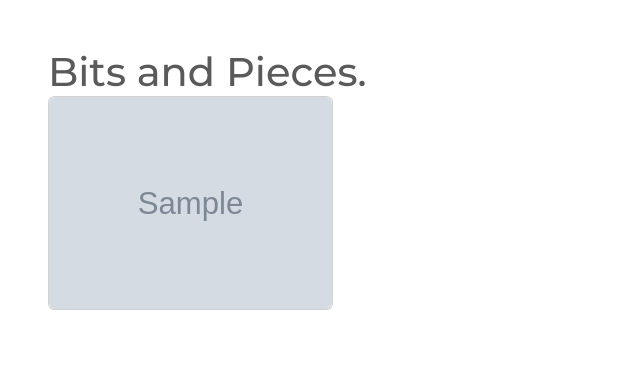
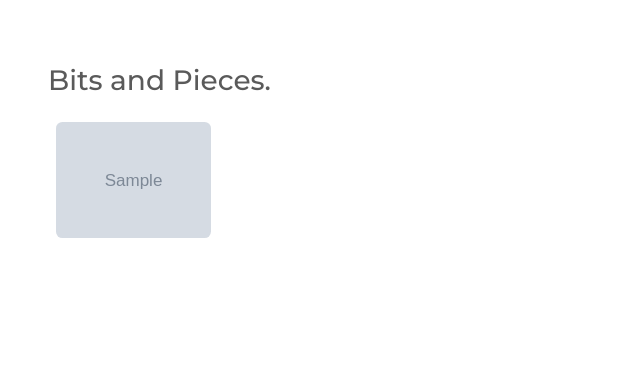
Before and after one commit to sandygudie/bitsandpieces, a Django app: template blogapp/templates/blog/index.html in a window 1280 px wide. Shown: the top 373 px of the page, without its empty margins (0-640 px from the left). Run offline with Django 4.2, Linux system fonts and the light colour scheme; the template is opened without the code that fills it: most values are stand-ins (such as "Sample title", 1, 10 or a date in 2020); grey boxes marked "Sample" are stand-in pictures; some libraries are stand-ins or nearby versions.

Commit message:
Updated the templates

```diff
--- a/blogapp/templates/blog/base.html
+++ b/blogapp/templates/blog/base.html
@@ -16,7 +16,7 @@
     />
     <title>Bits and Pieces</title>
   </head>
-  <body class="w-100 h-100 p-5">
+  <body class="p-5">
     {% block content %} {% endblock content %}
 
     <script src="https://cdn.jsdelivr.net/npm/summernote@0.8.18/dist/summernote-bs4.min.js"></script>
--- a/blogapp/templates/blog/index.html
+++ b/blogapp/templates/blog/index.html
@@ -1,24 +1,20 @@
 {% extends 'blog/base.html' %} {% block content %}
 
 <div class="container">
-  <h1>Bits and Pieces.</h1>
+  <h3 class="py-3">Bits and Pieces.</h3>
   <div class="row">
     {% for blog in bloglists %}
 
-    <div class="card w-25 mb-3">
+    <div style="width:15%" class="p-2">
       <a class="" href="{% url 'post' blog.slug %}">
         <img
           src="media/{{blog.image}}"
           alt=""
-          class="rounded img-fluid object-fit-md-cover"
+          class="rounded img-fluid object-fit-contain"
         />
-        {% comment %}
-        <div class="card-body d-flex">
-          <h5 class="card-title">{{blog.title}}</h5>
-        </div>
-        {% endcomment %}
       </a>
     </div>
+    {% endfor %}
   </div>
 </div>
-{% endfor %} {% endblock content %}
+{% endblock content %}
```
Also changed, not shown: blogapp/templates/blog/post.html (+5 -6 lines).
